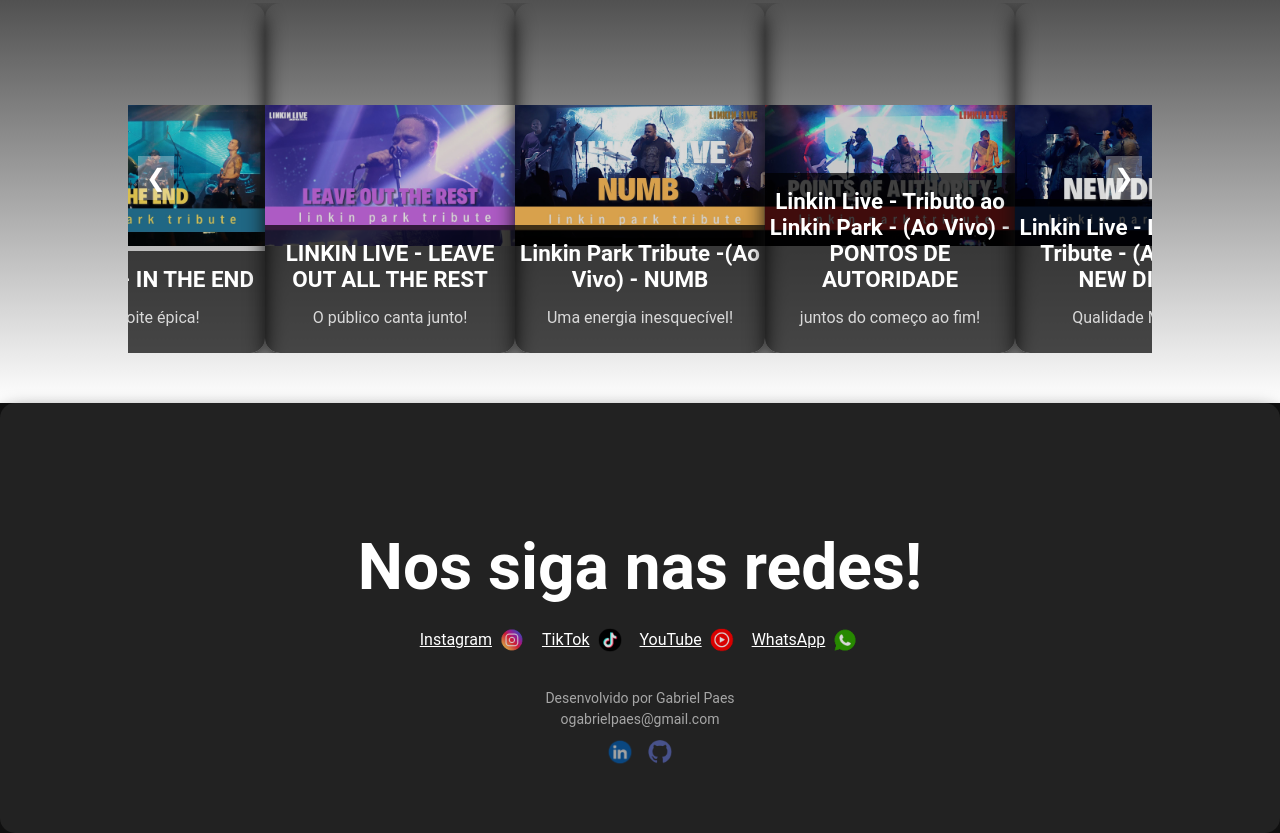
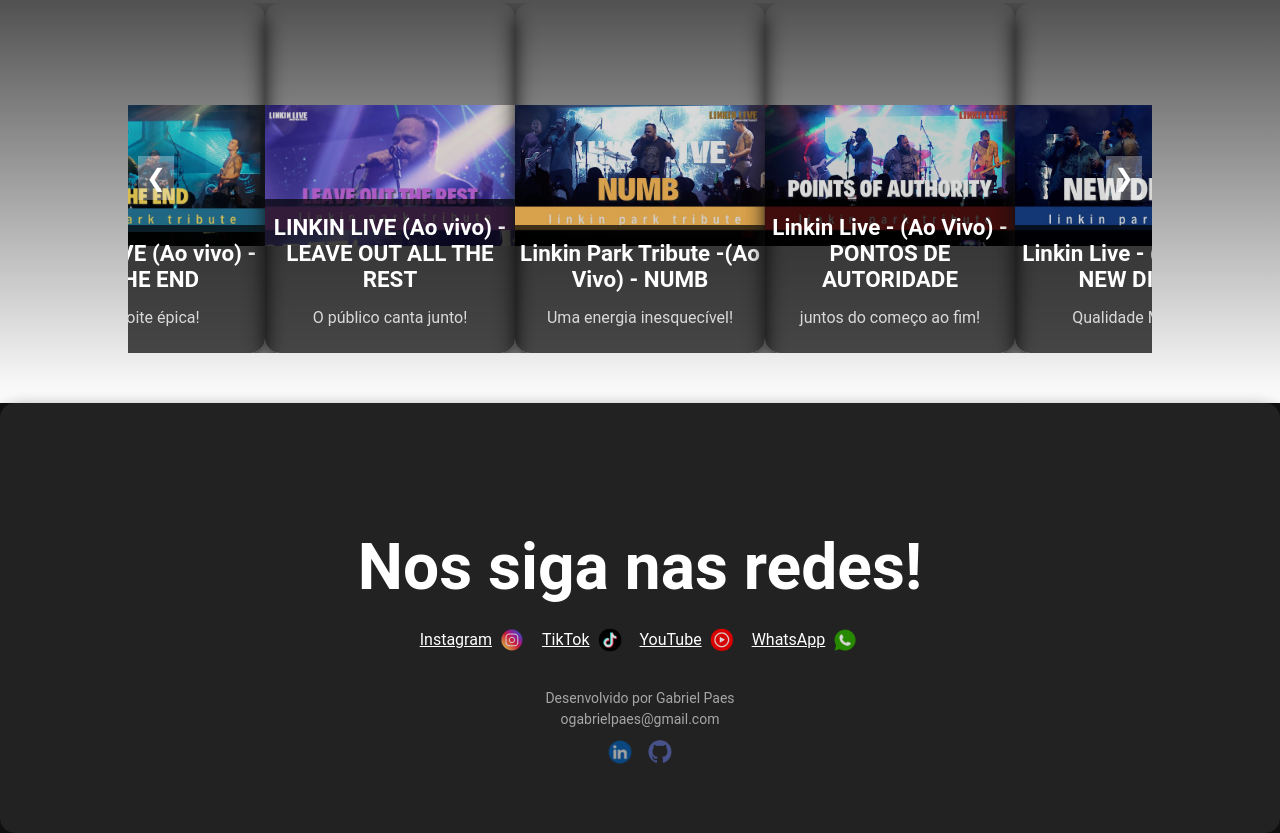
Before and after one commit to ogabrielpaes/linkinlive, a plain HTML site: page index.html in a window 1280 px wide. Shown: the part 1536-2369 px from the top of the page. Drawn offline with Linux system fonts and the light colour scheme.

Commit message:
corrigindo titulo dos videos

```diff
--- a/index.html
+++ b/index.html
@@ -82,7 +82,7 @@
                         <img src="img/intheend.jpg" alt="(Ao vivo) - IN THE END">
                     </a>
                     <div class="show-info">
-                        <h3>(Ao vivo) - IN THE END</h3>
+                        <h3>LINKIN LIVE (Ao vivo) - IN THE END</h3>
                         <p>Uma noite épica!</p>
                     </div>
                 </div>
@@ -92,7 +92,7 @@
                         <img src="img/leaveouttherest.jpg" alt="(Ao Vivo) - LEAVE OUT ALL THE REST">
                     </a>
                     <div class="show-info">
-                        <h3>LINKIN LIVE - LEAVE OUT ALL THE REST</h3>
+                        <h3>LINKIN LIVE (Ao vivo) - LEAVE OUT ALL THE REST</h3>
                         <p>O público canta junto!</p>
                     </div>
                 </div>
@@ -112,7 +112,7 @@
                         <img src="img/pointsofauthority.jpg" alt="(Ao Vivo) - PONTOS DE AUTORIDADE">
                     </a>
                     <div class="show-info">
-                        <h3>Linkin Live - Tributo ao Linkin Park - (Ao Vivo) - PONTOS DE AUTORIDADE</h3>
+                        <h3>Linkin Live - (Ao Vivo) - PONTOS DE AUTORIDADE</h3>
                         <p>juntos do começo ao fim!</p>
                     </div>
                 </div>
@@ -122,7 +122,7 @@
                         <img src="img/newdivide.jpg" alt="(Ao Vivo) - NEW DIVIDE">
                     </a>
                     <div class="show-info">
-                        <h3>Linkin Live - Linkin Park Tribute - (Ao Vivo) - NEW DIVIDE</h3>
+                        <h3>Linkin Live - (Ao Vivo) - NEW DIVIDE</h3>
                         <p>Qualidade Musical!</p>
                     </div>
                 </div>
```
